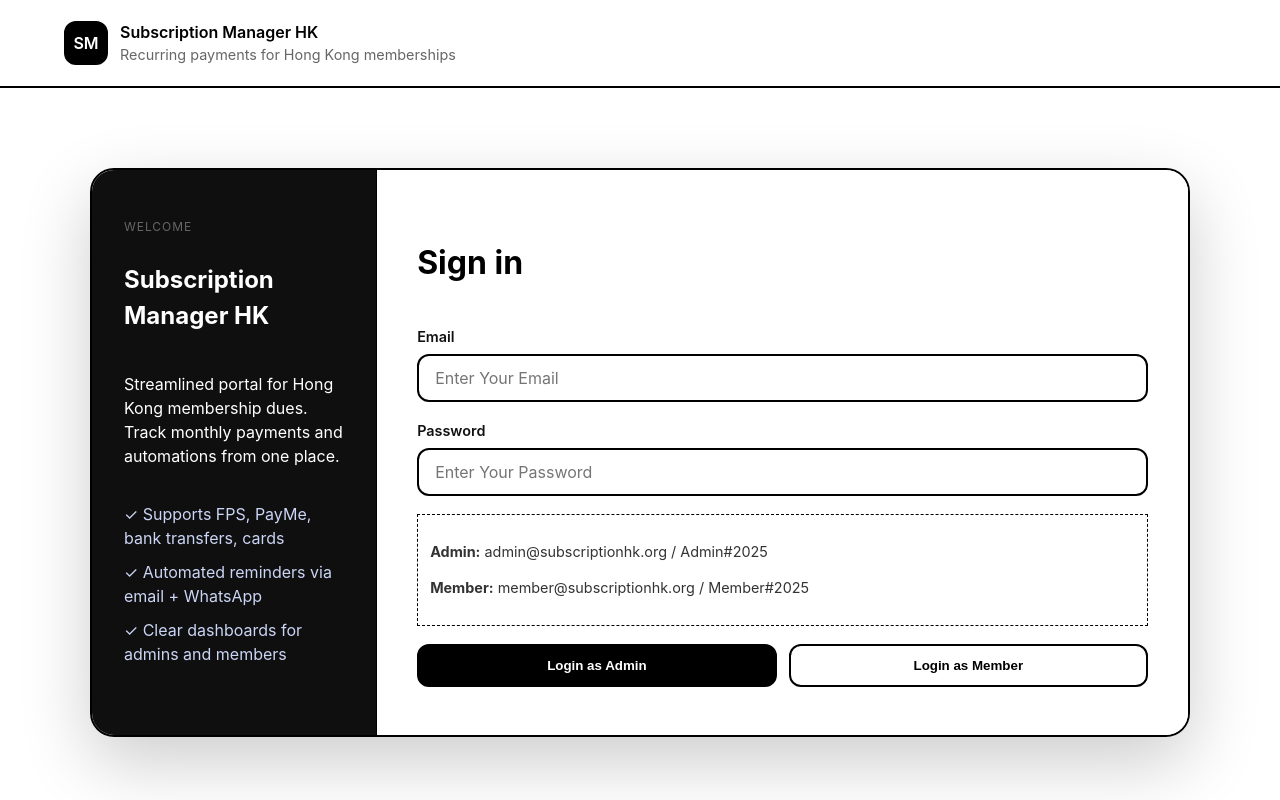
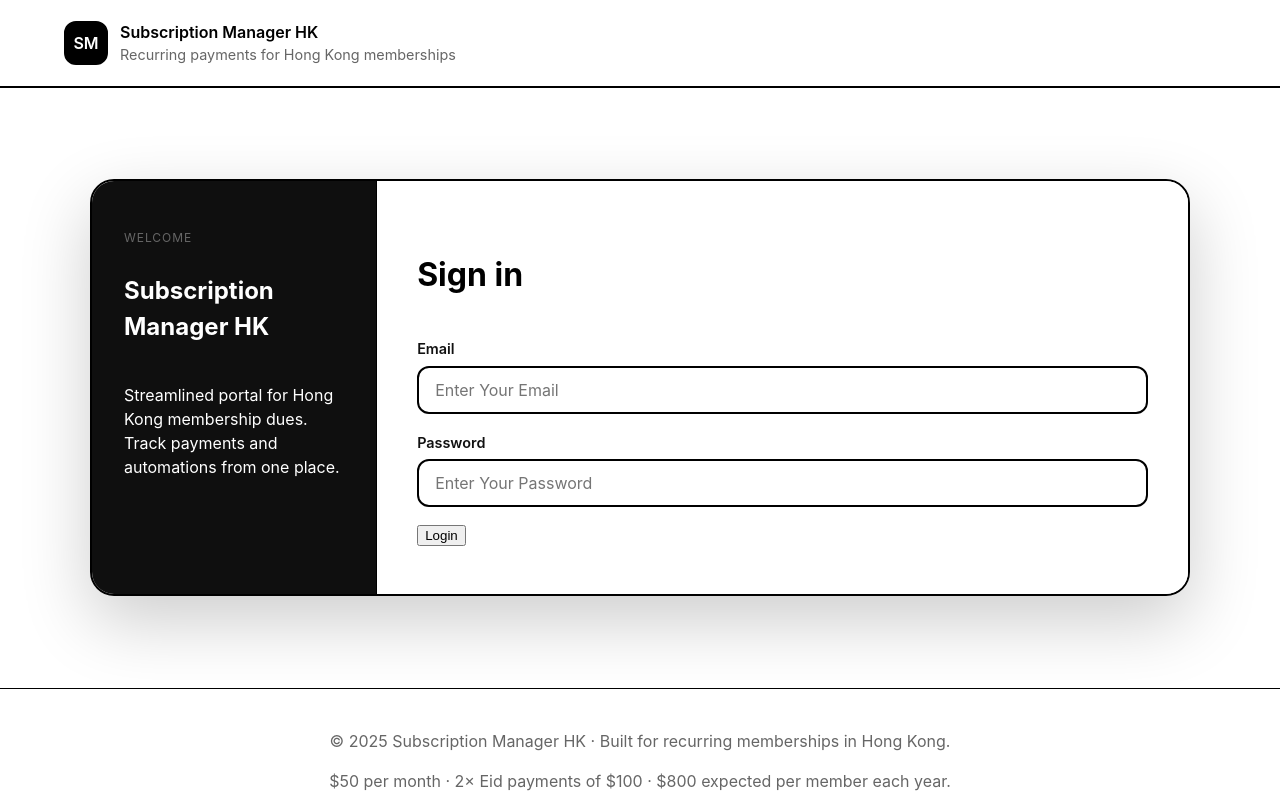
Before and after one commit to Cedrik0007/saas, a React (Vite) app in the folder client/: page /login in a window 1280 px wide. Shown: the top 800 px of the page. Built offline with nearby package versions, Linux system fonts and the light colour scheme; no server answers.

Commit message:
changes made on log and server

```diff
--- a/client/src/pages/LoginPage.jsx
+++ b/client/src/pages/LoginPage.jsx
@@ -2,44 +2,25 @@ import { useState } from "react";
 import { useNavigate } from "react-router-dom";
 import { SiteHeader } from "../components/SiteHeader.jsx";
 import { SiteFooter } from "../components/SiteFooter.jsx";
-import { loginPresets } from "../data";
 
 export function LoginPage() {
   const [authMessage, setAuthMessage] = useState(null);
-  const [loadingRole, setLoadingRole] = useState(null);
+  const [loading, setLoading] = useState(false);
   const [form, setForm] = useState({ email: "", password: "" });
   const navigate = useNavigate();
 
-  // ✅ Correct API base
-  const API_BASE = "https://sm-bk.onrender.com";
+  // ✅ Backend API URL via Vercel env variable
+  const API_BASE = import.meta.env.VITE_API_URL; // e.g., https://subscription-backend.onrender.com/api
 
-
-  const handleLogin = async (role) => {
-    const preset = loginPresets[role];
-
-    // Validate using preset
-    const emailMatch = form.email.trim().toLowerCase() === preset.email.toLowerCase();
-    const passwordMatch = form.password === preset.password;
-
-    if (!emailMatch || !passwordMatch) {
-      setAuthMessage({
-        type: "error",
-        text: `Use the ${role} demo credentials shown below.`,
-      });
-      return;
-    }
-
-    setLoadingRole(role);
+  const handleLogin = async () => {
     setAuthMessage(null);
+    setLoading(true);
 
     try {
-      const response = await fetch(`${API_BASE}`, {
+      const response = await fetch(`${API_BASE}/login`, {
         method: "POST",
         headers: { "Content-Type": "application/json" },
-        body: JSON.stringify({
-          email: form.email,
-          password: form.password,
-        }),
+        body: JSON.stringify({ email: form.email, password: form.password }),
       });
 
       if (!response.ok) throw new Error("Login failed");
@@ -51,18 +32,13 @@ export function LoginPage() {
         text: `${payload.role} login accepted · token ${payload.token.slice(0, 6)}***`,
       });
 
-      navigate(payload.role === "Admin" ? "/admin" : "/member", {
-        replace: true,
-        state: payload,
-      });
+      // Redirect based on backend role
+      navigate(payload.role === "Admin" ? "/admin" : "/member", { replace: true, state: payload });
 
     } catch (err) {
-      setAuthMessage({
-        type: "error",
-        text: "Demo API is offline. Please try again later.",
-      });
+      setAuthMessage({ type: "error", text: "Login failed. Ensure backend is live." });
     } finally {
-      setLoadingRole(null);
+      setLoading(false);
     }
   };
 
@@ -74,15 +50,7 @@ export function LoginPage() {
           <aside className="login-menu">
             <p className="eyebrow light">Welcome</p>
             <h2>Subscription Manager HK</h2>
-            <p>
-              Streamlined portal for Hong Kong membership dues. Track monthly
-              payments and automations from one place.
-            </p>
-            <ul>
-              <li>✓ Supports FPS, PayMe, bank transfers, cards</li>
-              <li>✓ Automated reminders via email + WhatsApp</li>
-              <li>✓ Clear dashboards for admins and members</li>
-            </ul>
+            <p>Streamlined portal for Hong Kong membership dues. Track payments and automations from one place.</p>
           </aside>
 
           <div className="login-form-card">
@@ -110,41 +78,16 @@ export function LoginPage() {
               />
             </label>
 
-            <div className="login-hints">
-              <p>
-                <strong>Admin:</strong> {loginPresets.admin.email} / {loginPresets.admin.password}
-              </p>
-              <p>
-                <strong>Member:</strong> {loginPresets.member.email} / {loginPresets.member.password}
-              </p>
-            </div>
-
             <div className="login-buttons">
-              <button
-                type="button"
-                className="btn-admin"
-                onClick={() => handleLogin("admin")}
-                disabled={loadingRole === "member"}
-              >
-                {loadingRole === "admin" ? "Authorising…" : "Login as Admin"}
-              </button>
-
-              <button
-                type="button"
-                className="btn-member"
-                onClick={() => handleLogin("member")}
-                disabled={loadingRole === "admin"}
-              >
-                {loadingRole === "member" ? "Authorising…" : "Login as Member"}
+              <button type="button" className="btn-login" onClick={handleLogin} disabled={loading}>
+                {loading ? "Authorising…" : "Login"}
               </button>
             </div>
 
             {authMessage && (
               <div className={`alert ${authMessage.type === "success" ? "alert-success" : "alert-error"}`}>
                 {authMessage.text}
-
               </div>
-
             )}
           </div>
         </div>
```
Also changed, not shown: 1 other file (tests, documents, lock files or other folders).
